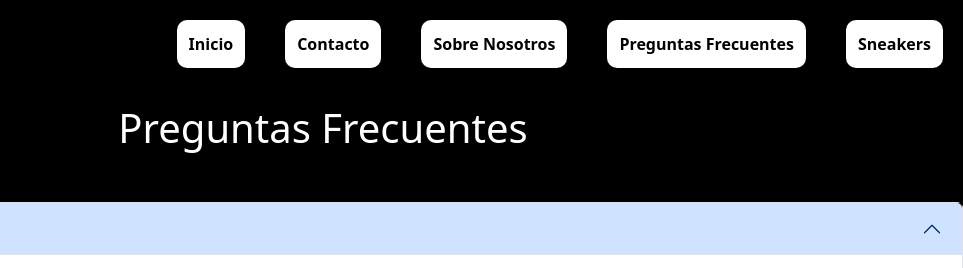
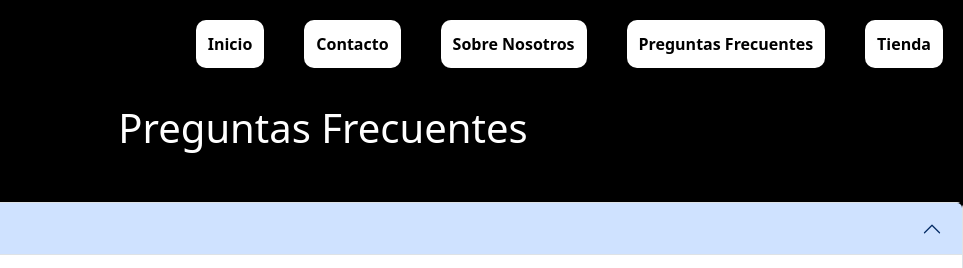
Before and after one commit to Poggio22/Desarrollo-Web, a plain HTML site: page pages/hoddies.html in a window 1280 px wide. Shown: the top 268 px of the page, 317-1280 px from the left. Drawn offline with nearby package versions, Linux system fonts and the light colour scheme; a web font is replaced by a local one.

Commit message:
arreglos 2

```diff
--- a/pages/hoddies.html
+++ b/pages/hoddies.html
@@ -21,7 +21,7 @@
           <li><a href="./contactos.html">Contacto </a></li>
           <li><a href="./sobrenosotros.html">Sobre Nosotros </a></li>
           <li><a href="./hoddies.html"> Preguntas Frecuentes</a></li>
-          <li><a href="./sneakers.html"> Sneakers </a></li>
+          <li><a href="./sneakers.html"> Tienda </a></li>
         </ul>
       </nav>
 
```
Also changed, not shown: pages/contactos.html (+1 -1 lines).
